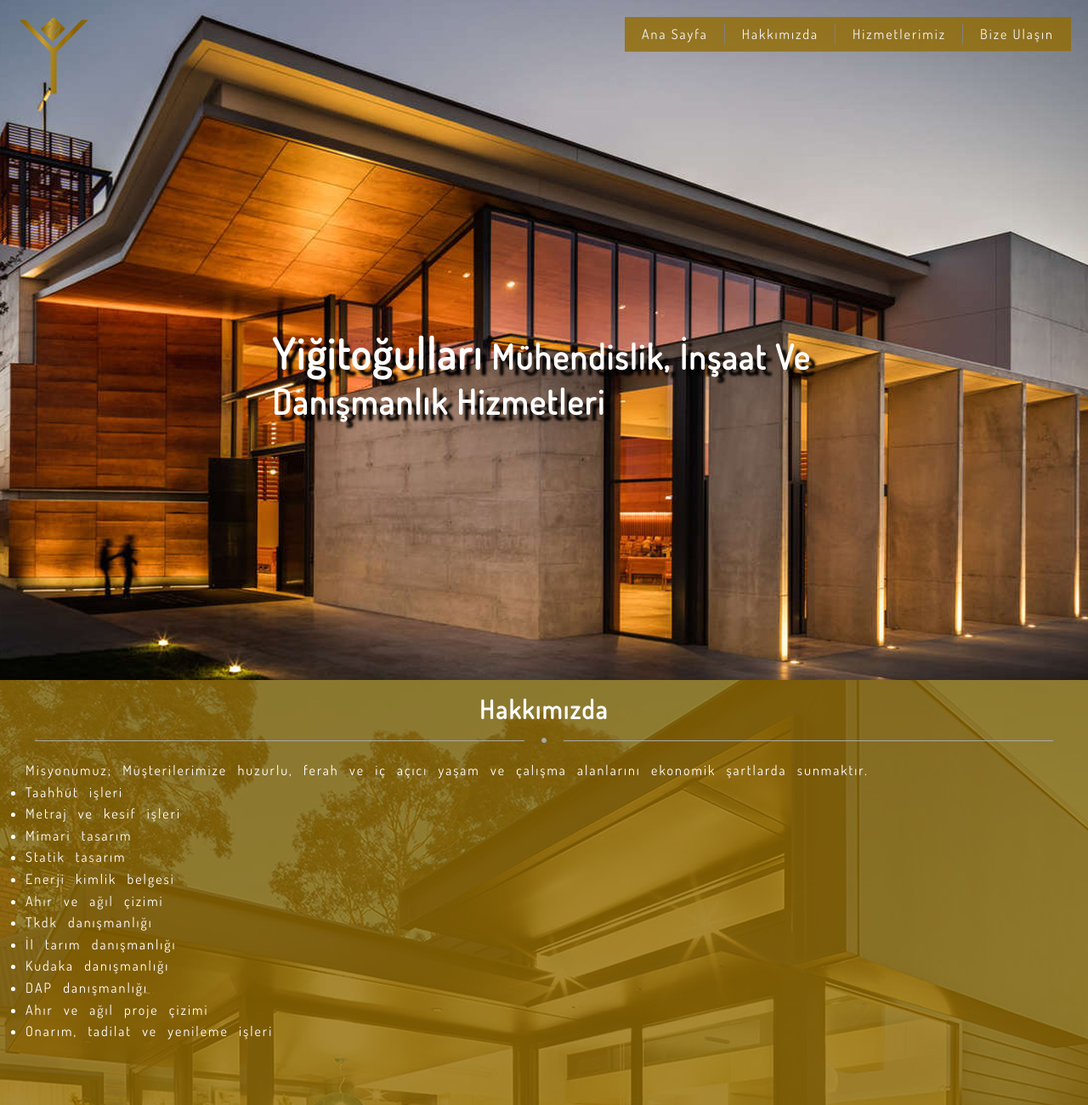
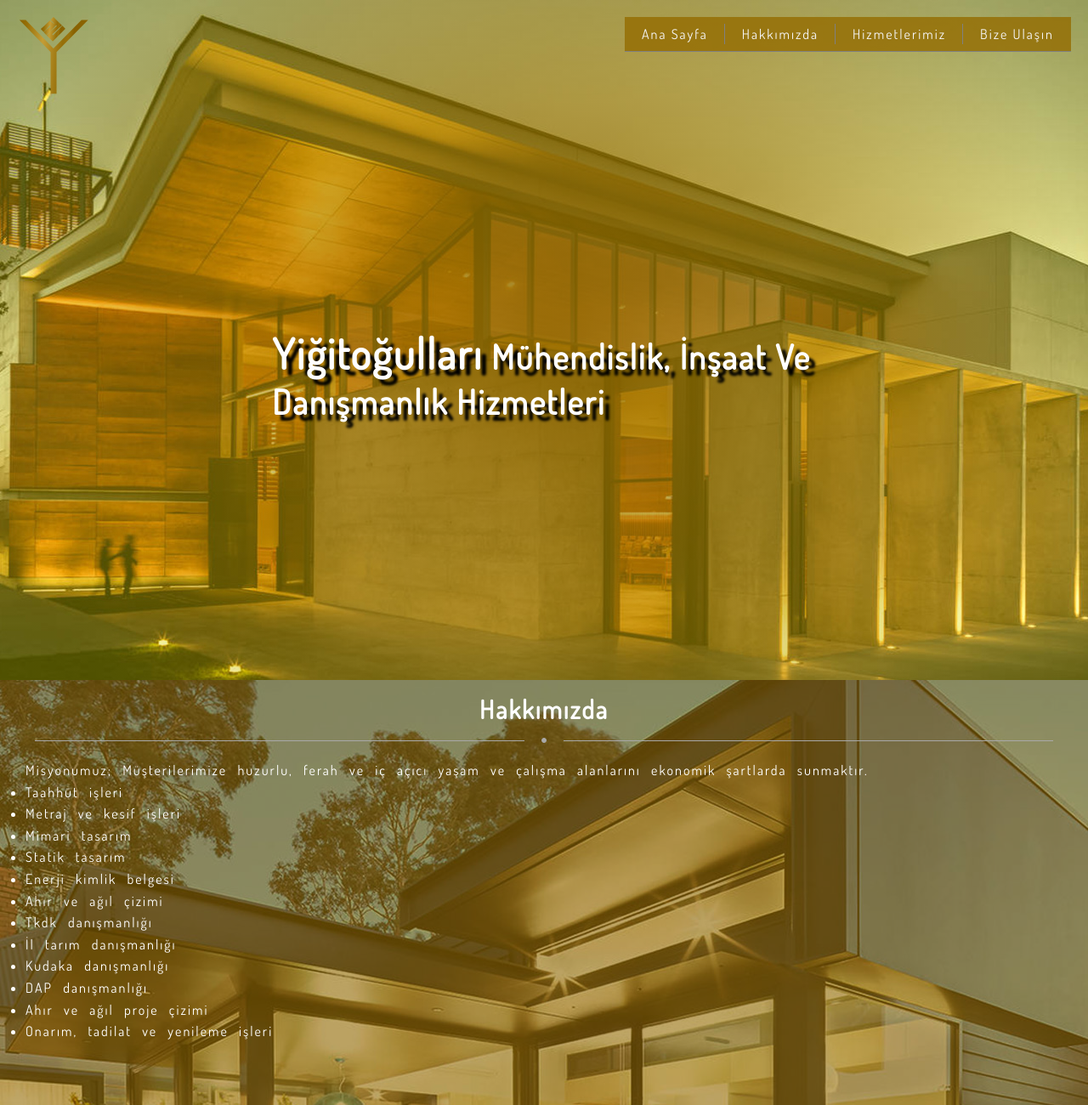
Before and after one commit to Firat35/YO_tanitim_websitesi, a website: page index.html in a window 1280 px wide. Shown: the top 1300 px of the page at 85% size. Drawn offline with Linux system fonts and the light colour scheme.

Commit message:
header bubble

```diff
--- a/sass/layout/_hakkimizda.scss
+++ b/sass/layout/_hakkimizda.scss
@@ -13,7 +13,7 @@
         background-image: url(../../img/pic-1.jpg);
         background-position: center;
         background-attachment: fixed;
-        box-shadow:inset 0 0 150px 500px  rgba(148, 108, 0, 0.801);
+        box-shadow:inset 0 0 150px 500px  rgba(148, 108, 0, 0.6);
         .container{
 
             width: 80vw;
--- a/sass/layout/_header.scss
+++ b/sass/layout/_header.scss
@@ -1,7 +1,9 @@
 
 header {
     height: 100vh;
-    background-image: url(../../img/header-photo.jpg);
+    //background: ;
+    background-image: radial-gradient(circle farthest-side, rgba(148, 108, 0, 0.9), rgba(255, 255, 0, 0.3)), url(../../img/header-photo.jpg);
+
     //box-shadow:inset 0 0 150px 150px  rgba(255, 255, 255, 0.4);
     background-attachment: fixed;
     background-position: center;
--- a/sass/layout/_hizmetlerimiz.scss
+++ b/sass/layout/_hizmetlerimiz.scss
@@ -1,5 +1,5 @@
 #hizmetlerimiz {
-    box-shadow:inset 0 0 150px 800px  rgba(148, 108, 0, 0.801);
+    box-shadow:inset 0 0 150px 800px  rgba(148, 108, 0, 0.8);
     background: url(../../img/logo.jpg) repeat;
     background-attachment: fixed;
     color: white;
```
Also changed, not shown: css/style.css.
